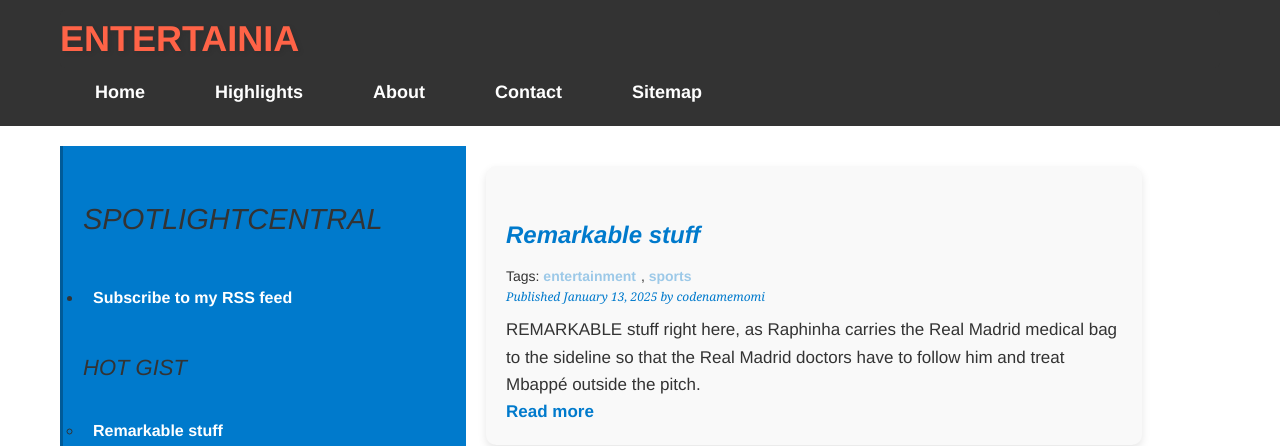
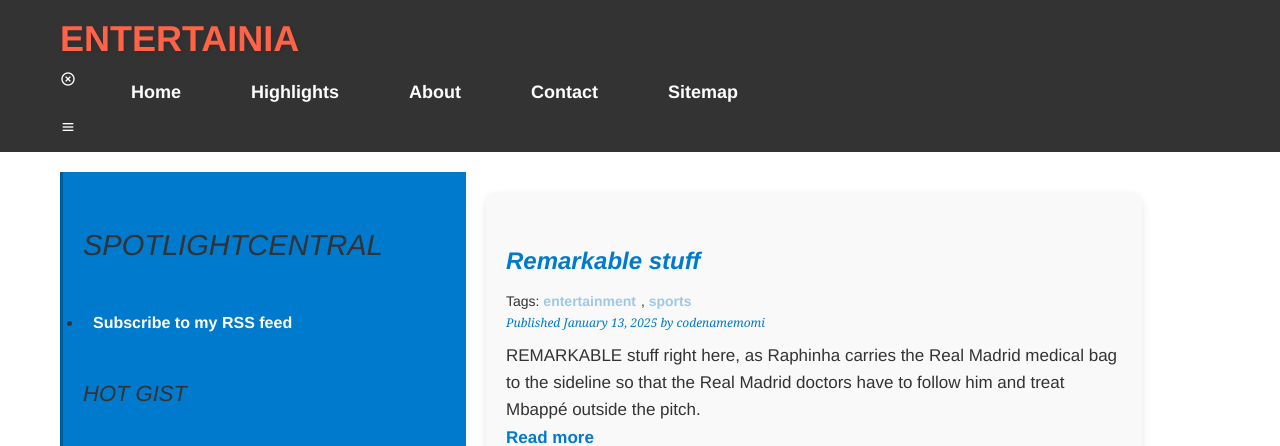
Before and after one commit to codenamemomi/blog2, a Django app: page / in a window 1280 px wide. Shown: the top 446 px of the page. Run offline with Django 5.2, Linux system fonts and the light colour scheme; data comes from the database, SQL or seed files in the repository; parts of the project's set-up code (start-up, migrations or seed data) failed here and were passed over.

Commit message:
edited html template

```diff
--- a/spotlightcentral/templates/spotlightcentral/base.html
+++ b/spotlightcentral/templates/spotlightcentral/base.html
@@ -5,6 +5,7 @@
     <head>
         <title>{% block title %}Spotlight Central{% endblock %}</title>
         <link href="{% static 'css/spotlightcentral.css' %}" rel="stylesheet">
+        <link href='https://unpkg.com/boxicons@2.1.4/css/boxicons.min.css' rel='stylesheet'>
         <meta charset="UTF-8">
         <meta name="viewport" content="width=device-width, initial-scale=1.0">
         <meta name="description" content="Spotlight Central">
@@ -19,20 +20,30 @@
                 <div class="logo">
                     <h1>ENTERTAINIA</h1>
                 </div>
-                <nav>
-                    <ul class="menu">
+
+                <nav class="navbar" id="nav">
+
+                    <ul class="menu" id="menulist">
+                        <div class="cancel" id="close">
+                            <i class='bx bx-x-circle'></i>
+                        </div>
                         <li><a href="/">Home</a></li>
                         <li><a href="#">Highlights</a></li>
                         <li><a href="#">About</a></li>
                         <li><a href="#">Contact</a></li>
                         <li><a href="/sitemap.xml">Sitemap</a></li>
                     </ul>
-                    <div class="menu-toggle" id="mobile-menu" aria-label="Toggle navigation menu">
-                        <span class="bar"></span>
-                        <span class="bar"></span>
-                        <span class="bar"></span>
-                    </div>
                 </nav>
+
+                <div class="navlist">
+                    <i class='bx bx-menu' id="menu"></i>
+                </div>
+
+                <div class="menu-toggle" id="mobile-menu" aria-label="Toggle navigation menu">
+                    <span class="bar"></span>
+                    <span class="bar"></span>
+                    <span class="bar"></span>
+                </div>
             </div>
         </header>
 
@@ -70,12 +81,18 @@
 
         <!-- JavaScript for Mobile Menu Toggle -->
         <script>
-            const mobileMenu = document.getElementById('mobile-menu');
-            const navMenu = document.querySelector('.menu');
+            const home = document.getElementById('menu');
+            const homeList = document.getElementById('nav');
+            const cancel = document.querySelector('.bx-x-circle');
+            const navMenu = document.querySelector('');
 
             mobileMenu.addEventListener('click', () => {
-                navMenu.classList.toggle('active');
+                menuList.style.display = "flex"
             });
+            function cancelMenu() {
+                menuList.style.display = "none"
+            }
+            cancel.addEventListener('click', cancelMenu);
         </script>
     </body>
 </html>
```
